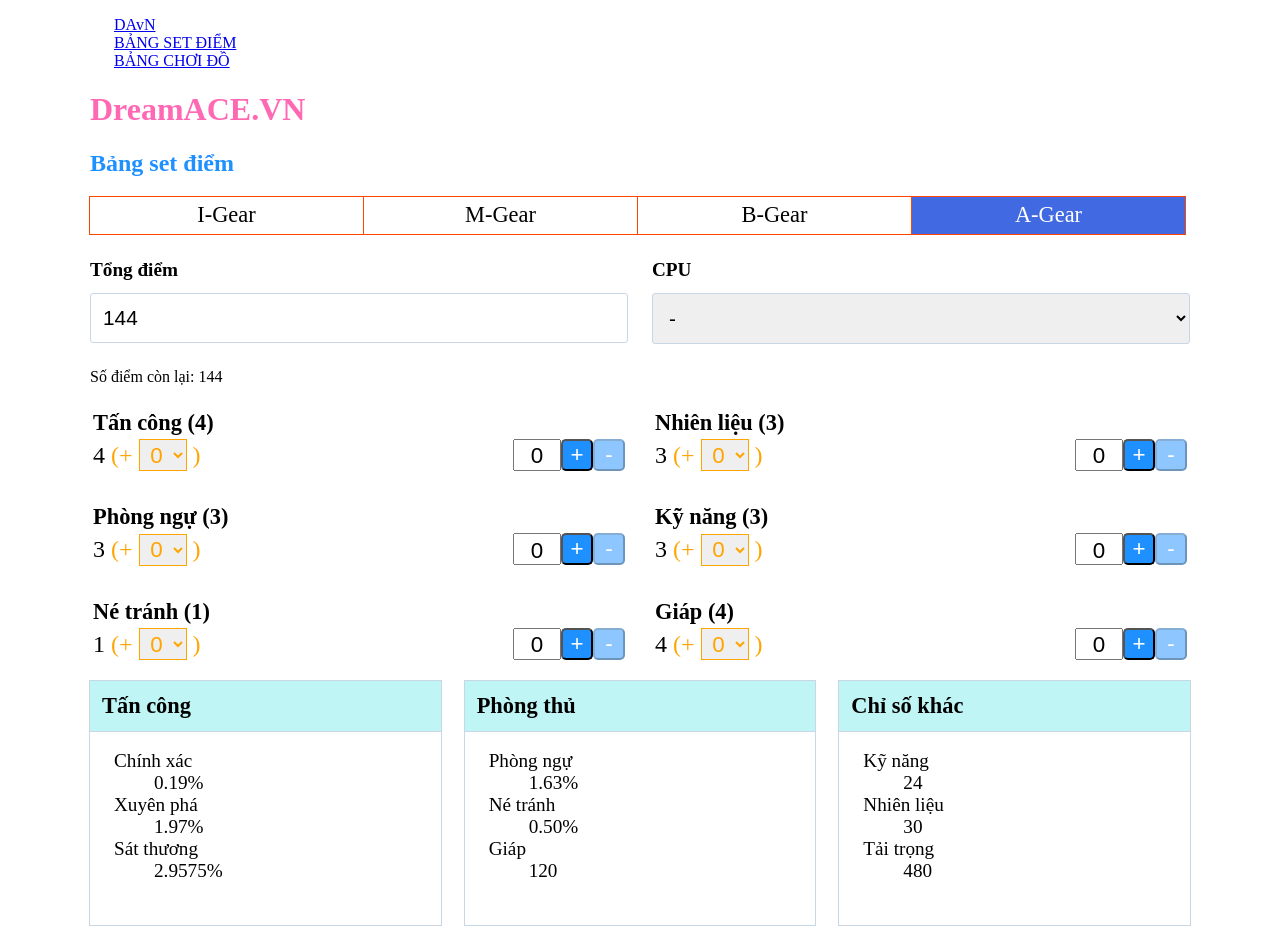
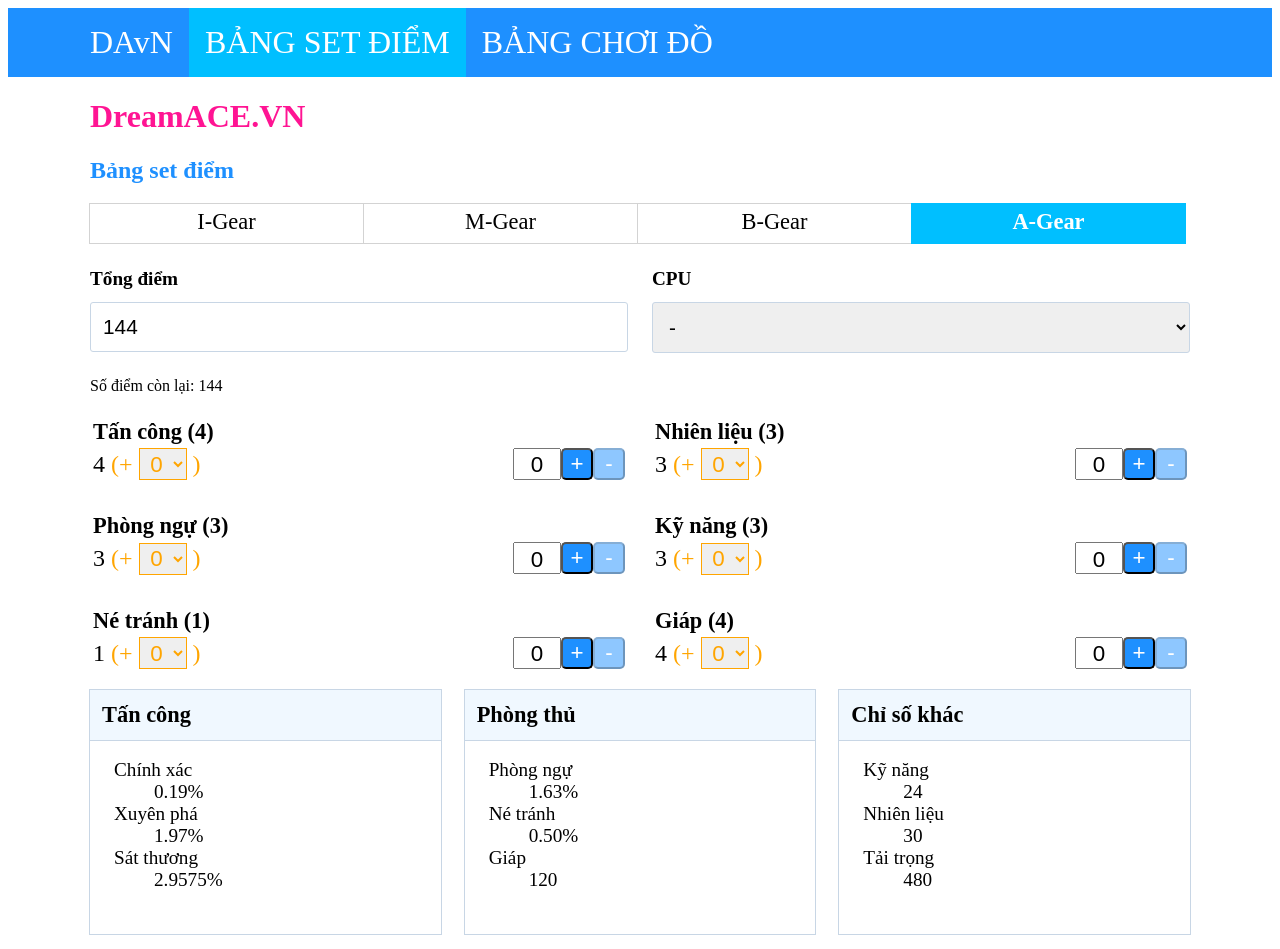
Before and after one commit to Yowleer/Yowleer.github.io, a plain HTML site: page index.html in a window 1280 px wide. Shown: the top 949 px of the page. Drawn offline with Linux system fonts and the light colour scheme.

Commit message:
color change

```diff
--- a/css/index.css
+++ b/css/index.css
@@ -5,13 +5,41 @@
     background-size:15%;
 
 }
+.banner {
+    background-color: dodgerblue;
+}
 .container {
    max-width:1100px;
    width:1100px;
    margin:auto;
 }
+.container.of-header ul {
+    list-style-type: none;
+    margin: 0;
+    padding: 0;
+    overflow: hidden;
+    background-color: transparent;
+}
+.container.of-header li {
+    float:left;
+}
+.container.of-header li a {
+    display: block;
+    color: white;
+    text-align: center;
+    font-size: xx-large;
+    padding: 16px;
+    text-decoration: none;
+}
+.container.of-header li a:hover {
+    background-color: deepskyblue;
+    /*rgb(62, 146, 146);*/
+}
+.container.of-header .is-selected {
+    background-color:deepskyblue;
+}
 h1 {
-    color:hotpink;
+    color:deeppink;
 }
 h2 {
     color:dodgerblue;
@@ -38,14 +66,9 @@
     text-align:center;
     line-height: 2.3rem;
     font-weight:500;
-    border: 1px solid orangered;
+    border: 1px solid lightgrey;
     margin:-1px 0 0 -1px;
     font-size:1.4rem;
-}
-.active {
-    background-color:royalblue;
-    font-weight:800;
-    color:white;
 }
 .eyes li:hover {
     background-color: rgba(182, 182, 182, 0.1);
@@ -53,9 +76,18 @@
     color:black;
 }
 li.active:hover {
-    background-color:royalblue;
+    background-color:deepskyblue;
 
     color:white;
+}
+.gearSel.active {
+    background-color:deepskyblue;
+    font-weight:800;
+    color:white;
+    border-color:deepskyblue;
+}
+.eyes .gearSel {
+    padding-bottom: 2px;
 }
 /* .lower-face */
 .lower-face {
@@ -162,13 +194,18 @@
     padding:12px;
     font-weight: 700;
     font-size: 1.4rem;
-    background-color:rgba(129, 236, 236,0.5);
+    background-color:aliceblue;
 }
 .card .card-content {
     padding:0 24px 24px 24px;
 
 }
 
+hr {
+    display: block;
+    height: 2px;
+    margin: 1.5rem 0;
+}
 /* *** */
 .footer {
     background-color:#f5f5f5;
```
